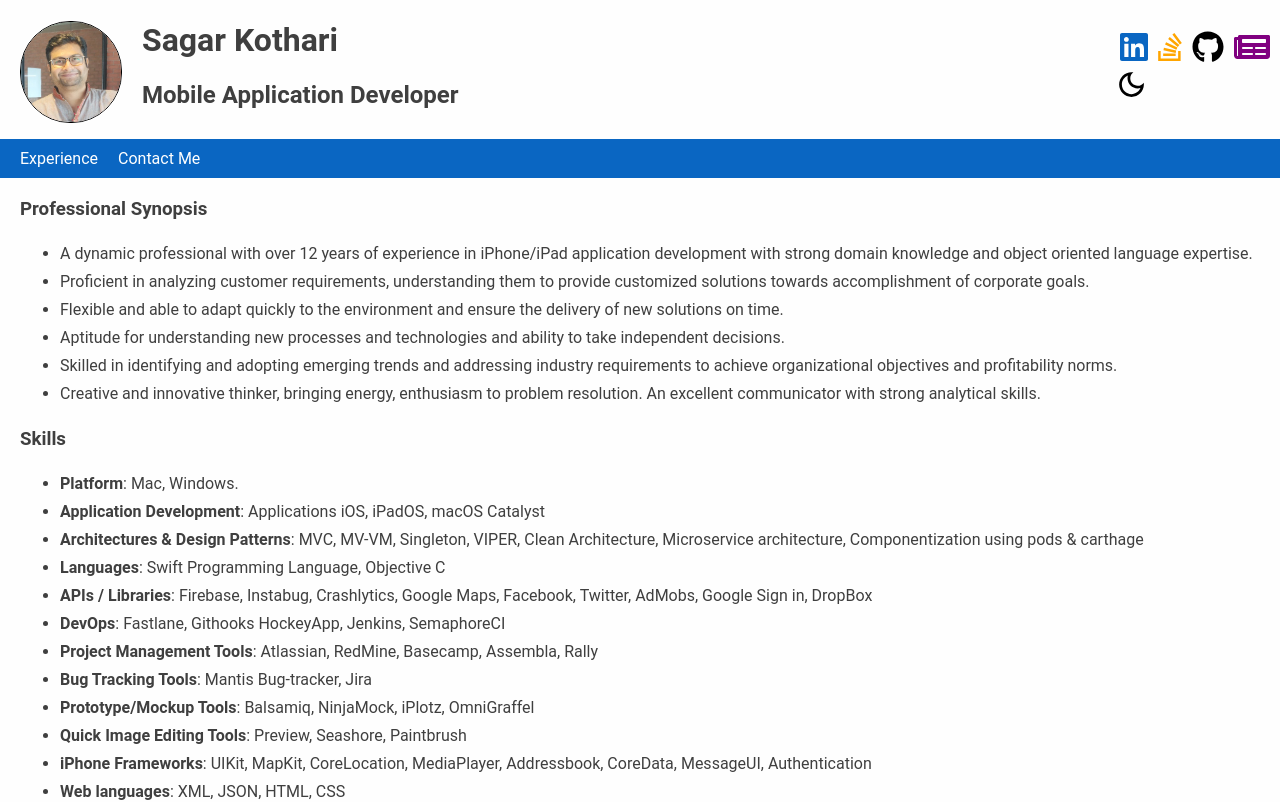
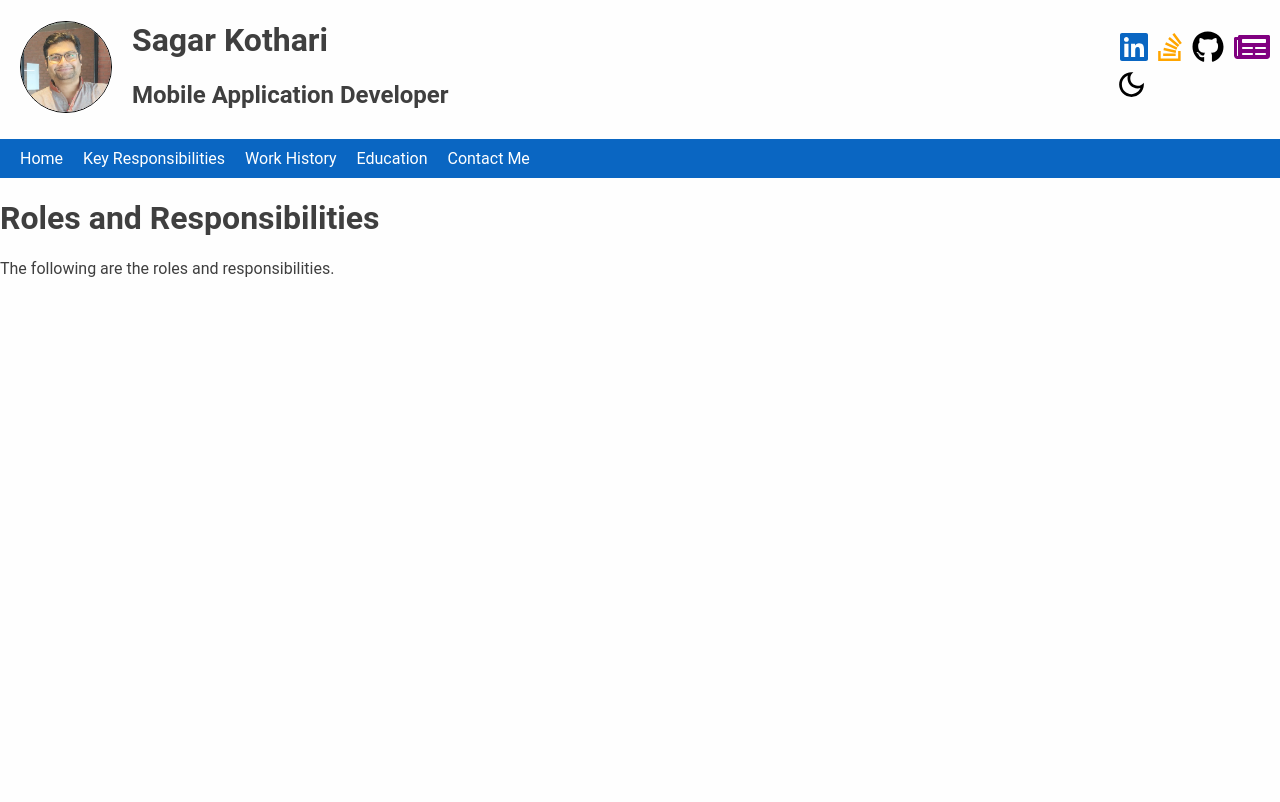
Before and after one commit to sag333ar/sag333ar.github.io, a React (Create React App) app: page /key-responsibilities in a window 1280 px wide. Shown: the top 802 px of the page. Built offline with nearby package versions, Linux system fonts and the light colour scheme.

Commit message:
website improvement

```diff
--- /dev/null
+++ b/src/pages/Education.js
@@ -0,0 +1,11 @@
+import React from "react";
+
+const Education = () => {
+  return (
+    <div className="education">
+      <h1>Education</h1>
+    </div>
+  );
+};
+
+export default Education;
--- /dev/null
+++ b/src/pages/RolesResponsibilities.js
@@ -0,0 +1,14 @@
+import React from 'react'
+
+const RolesResponsibilities = () => {
+  return (
+    <div>
+      <h1>Roles and Responsibilities</h1>
+      <p>
+        The following are the roles and responsibilities.
+      </p>
+      </div>
+  )
+}
+
+export default RolesResponsibilities;
--- a/src/pages/home/Home.js
+++ b/src/pages/home/Home.js
@@ -1,40 +1,23 @@
 import React from "react";
-import './Home.css'
+import "./Home.css";
 import Skills from "./skills";
 
 export default function Home() {
+  const items = [
+    "A dynamic professional with over 12 years of experience in iPhone/iPad application development with strong domain knowledge and object oriented language expertise.",
+    "Proficient in analyzing customer requirements, understanding them to provide customized solutions towards accomplishment of corporate goals.",
+    "Flexible and able to adapt quickly to the environment and ensure the delivery of new solutions on time.",
+    "Aptitude for understanding new processes and technologies and ability to take independent decisions.",
+    "Skilled in identifying and adopting emerging trends and addressing industry requirements to achieve organizational objectives and profitability norms.",
+    "Creative and innovative thinker, bringing energy, enthusiasm to problem resolution. An excellent communicator with strong analytical skills.",
+  ];
   return (
     <div className="synopsis">
       <h3>Professional Synopsis</h3>
       <ul>
-        <li>
-          A dynamic professional with over 12 years of experience in iPhone/iPad
-          application development with strong domain knowledge and object
-          oriented language expertise.
-        </li>
-        <li>
-          Proficient in analyzing customer requirements, understanding them to
-          provide customized solutions towards accomplishment of corporate
-          goals.
-        </li>
-        <li>
-          Flexible and able to adapt quickly to the environment and ensure the
-          delivery of new solutions on time.
-        </li>
-        <li>
-          Aptitude for understanding new processes and technologies and ability
-          to take independent decisions.
-        </li>
-        <li>
-          Skilled in identifying and adopting emerging trends and addressing
-          industry requirements to achieve organizational objectives and
-          profitability norms.
-        </li>
-        <li>
-          Creative and innovative thinker, bringing energy, enthusiasm to
-          problem resolution. An excellent communicator with strong analytical
-          skills.
-        </li>
+        {items.map((item, index) => (
+          <li key={index}>{item}</li>
+        ))}
       </ul>
       <h3>Skills</h3>
       <Skills />
--- a/src/pages/home/skills-data.js
+++ b/src/pages/home/skills-data.js
@@ -13,7 +13,7 @@ const data = [
   },
   {
       "key": "Languages",
-      "value": "Swift Programming Language, Objective C"
+      "value": "Swift, Objective C, Kotlin, NodeJS, ReactJS"
   },
   {
       "key": "APIs / Libraries",
@@ -40,7 +40,7 @@ const data = [
       "value": "Preview, Seashore, Paintbrush"
   },
   {
-      "key": "iPhone Frameworks",
+      "key": "iOS Frameworks",
       "value": "UIKit, MapKit, CoreLocation, MediaPlayer, Addressbook, CoreData, MessageUI, Authentication"
   },
   {
--- a/src/pages/home/skills.js
+++ b/src/pages/home/skills.js
@@ -6,7 +6,7 @@ const Skills = () => {
     <ul>
       {data.map((skill) => (
         <li>
-          <b>{skill.key}</b>: {skill.value}
+          <i>{skill.key}</i>: {skill.value}
         </li>
       ))}
     </ul>
--- a/src/root/App.css
+++ b/src/root/App.css
@@ -1,30 +1,4 @@
-menu {
-  background-color:#0a66c2;
-  padding: 10px;
-}
-
-menu ul {
-  list-style:none;
-  display: inline;
-  padding: 0px 0px 0px 10px;
-}
-
-menu ul li {
-  display: inline;
-  margin: 0px 20px 0px 0px;
-}
-
 a:link, a:visited, a:active, a:hover {
   color: #000;
   text-decoration: none;
 }
-
-menu ul li a:link, menu ul li a:visited  {
-  color: white;
-  text-decoration: none;
-}
-
-menu ul li a:hover {
-  color: #000;
-  text-decoration: none;
-}
--- a/src/root/App.js
+++ b/src/root/App.js
@@ -1,10 +1,13 @@
 import React from "react";
-import { BrowserRouter as Router, Switch, Route, Link } from "react-router-dom";
+import { BrowserRouter as Router, Switch, Route } from "react-router-dom";
 
 import Home from "../pages/home/Home";
 import Experience from "../pages/Experience";
+import RolesResponsibilities from '../pages/RolesResponsibilities'
+import Education from '../pages/Education';
 import Contact from "../pages/Contact";
 import SiteHeader from "./SiteHeader";
+import Menu from "./Menu";
 import "./App.css";
 
 function App() {
@@ -12,21 +15,16 @@ function App() {
     <div>
       <SiteHeader />
       <Router>
-        <nav>
-          <menu>
-            <ul>
-              <li>
-                <Link to="/experience">Experience</Link>
-              </li>
-              <li>
-                <Link to="/contact">Contact Me</Link>
-              </li>
-            </ul>
-          </menu>
-        </nav>
+        <Menu />
         <Switch>
+          <Route exact path="/key-responsibilities">
+            <RolesResponsibilities />
+          </Route>
           <Route exact path="/experience">
             <Experience />
+          </Route>
+          <Route exact path="/education">
+            <Education />
           </Route>
           <Route exact path="/contact">
             <Contact />
--- /dev/null
+++ b/src/root/Menu.css
@@ -0,0 +1,39 @@
+menu {
+  background-color: #0a66c2;
+  padding: 10px;
+}
+
+menu ul {
+  list-style: none;
+  display: inline;
+  padding: 0px 0px 0px 10px;
+}
+
+menu ul li {
+  display: inline;
+  margin: 0px 20px 0px 0px;
+}
+
+menu ul li a:link,
+menu ul li a:visited {
+  color: white;
+  text-decoration: none;
+}
+
+menu ul li a:hover {
+  color: #000;
+  text-decoration: none;
+}
+
+@media screen and (max-width: 600px) {
+  menu {
+    padding: 5px;
+  }
+  menu ul {
+    display: block;
+  }
+  menu ul li {
+    display: block;
+    margin: 0px 0px 10px 0px;
+  }
+}
--- /dev/null
+++ b/src/root/Menu.js
@@ -0,0 +1,31 @@
+import React from "react";
+import { Link } from "react-router-dom";
+import "./Menu.css"
+
+const Menu = () => {
+  return (
+    <nav>
+      <menu>
+        <ul>
+          <li>
+            <Link to="/">Home</Link>
+          </li>
+          <li>
+            <Link to="/key-responsibilities">Key Responsibilities</Link>
+          </li>
+          <li>
+            <Link to="/experience">Work History</Link>
+          </li>
+          <li>
+            <Link to="/education">Education</Link>
+          </li>
+          <li>
+            <Link to="/contact">Contact Me</Link>
+          </li>
+        </ul>
+      </menu>
+    </nav>
+  );
+};
+
+export default Menu;
--- a/src/root/SiteHeader.css
+++ b/src/root/SiteHeader.css
@@ -7,8 +7,8 @@ h2 {
 }
 
 img {
-  width: 100px;
-  height: 100px;
+  width: 90px;
+  height: 90px;
   float: left;
   margin: 0px 20px 0px 20px;
   border-radius: 50px;
```
